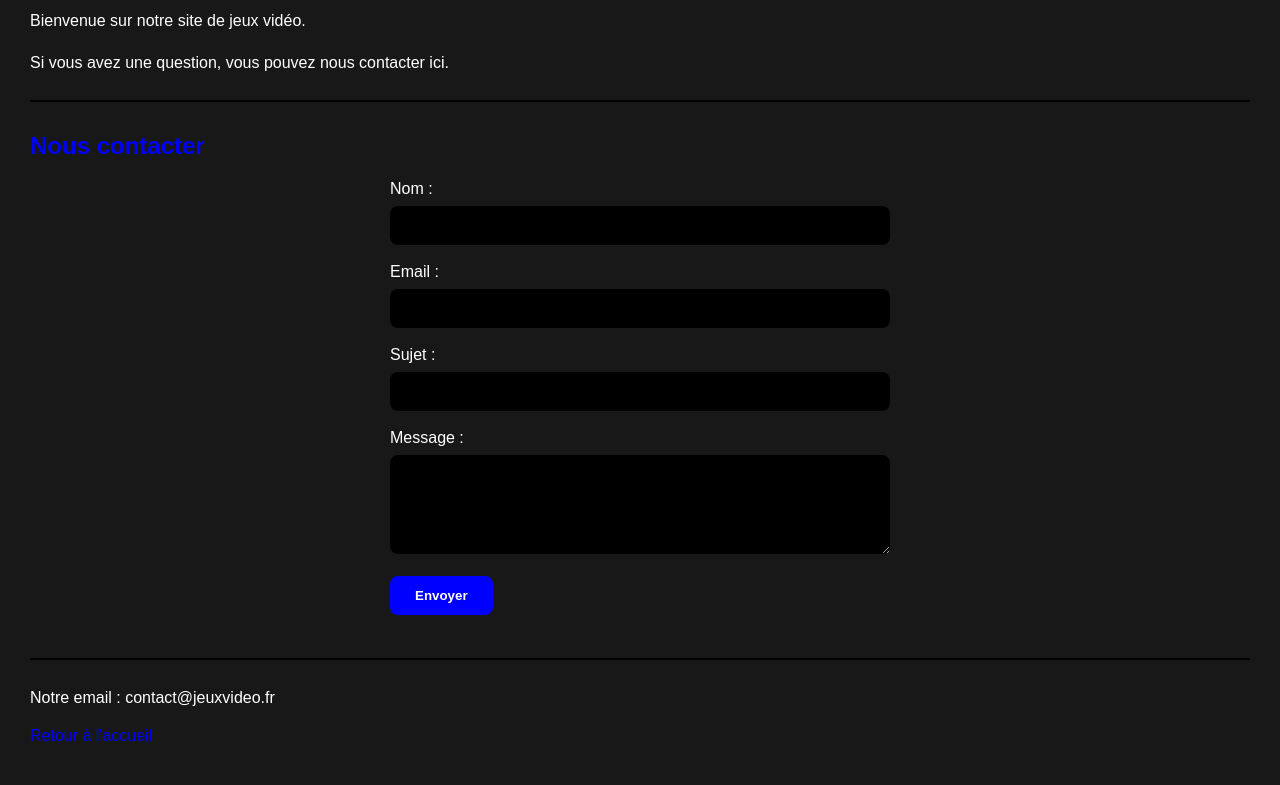
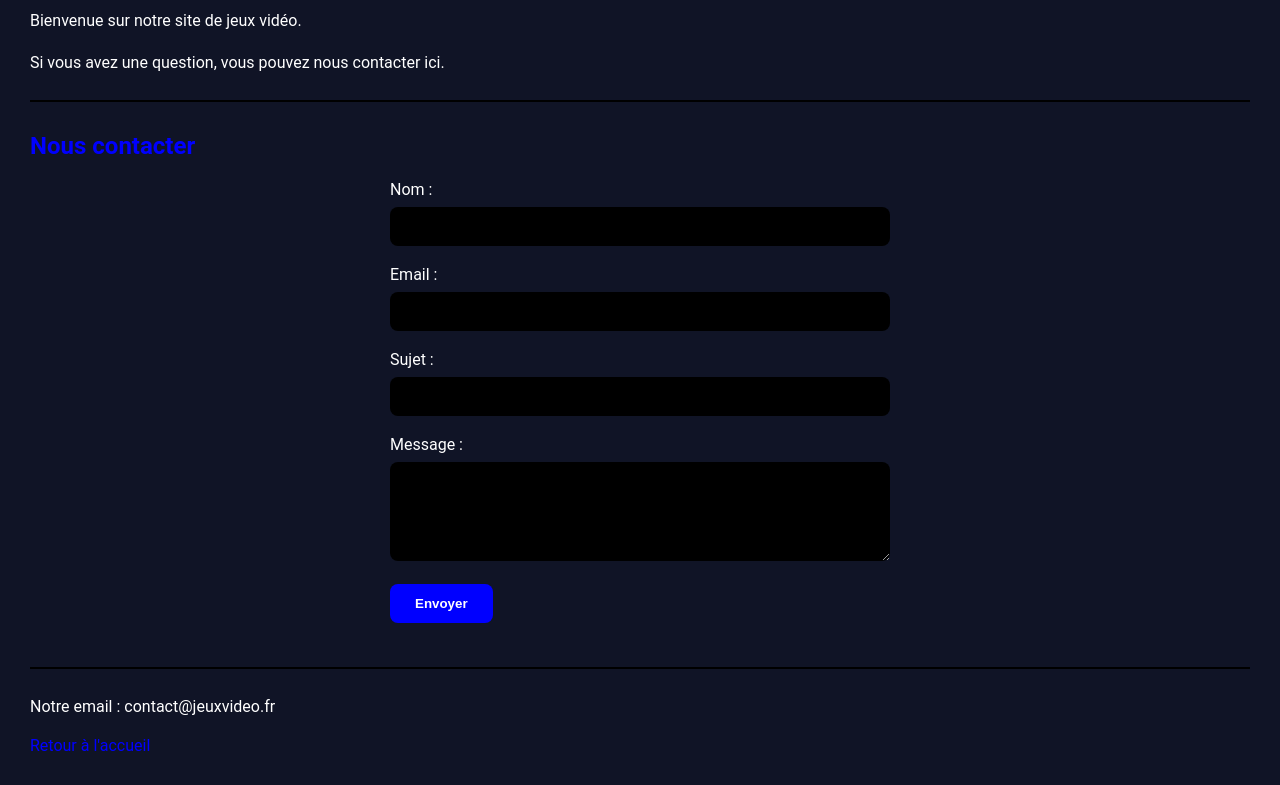
Before and after one commit to kananiwassim8-ops/GameNews, a plain HTML site: page Contact/contact.html in a window 1280 px wide. Shown: the part 112-897 px from the top of the page. Drawn offline with Linux system fonts and the light colour scheme.

Commit message:
quelques modificaton

```diff
--- a/Contact/contact.css
+++ b/Contact/contact.css
@@ -1,6 +1,6 @@
 body {
-    font-family: Arial, sans-serif;
-    background-color: #181818;
+    font-family: roboto, system-ui, sans-serif;
+    background-color: #101426;
     color: white;
     margin: 0;
     padding: 30px;
--- a/accueil/Accueil.css
+++ b/accueil/Accueil.css
@@ -90,7 +90,7 @@ table {
 }
 
 body {
-      font-family: orbitron,system-ui, -apple-system, sans-serif;
+      font-family:roboto,system-ui, -apple-system, sans-serif;
       background-color: #101426;
       color: #ffffff;
 
```
